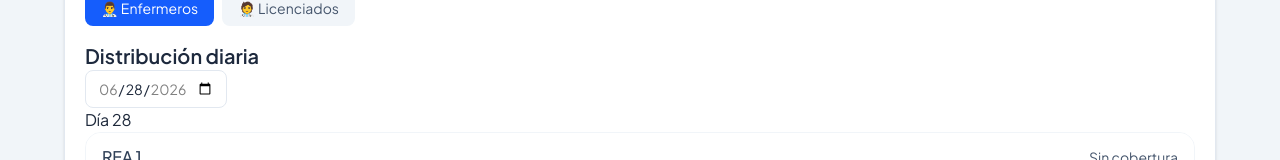
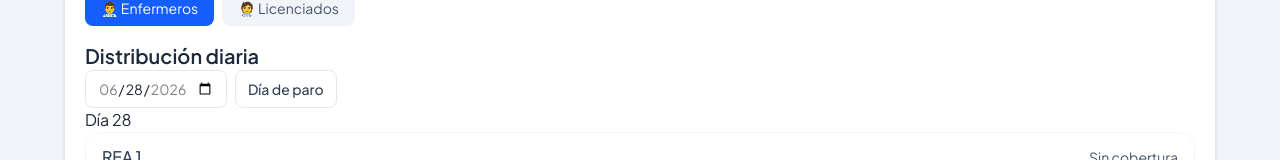
Before and after one commit to servurgs2-dev/app-rotacion-enfermeria-tarde, a React (Vite) app: page / in a window 1280 px wide. Shown: the part 189-349 px from the top of the page. Built offline with nearby package versions, Linux system fonts and the light colour scheme; no server answers; the database is empty.

Commit message:
Feat: agregar modo dia de paro

```diff
--- a/src/App.jsx
+++ b/src/App.jsx
@@ -6,7 +6,7 @@ import Seccion from "./components/ui/Seccion";
 import Licencias from "./components/licencias/Licencias";
 import { supabase } from "./supabase";
 import { exportarPlanillaPDF, exportarCalendarioPDF } from "./utils/exportPDF";
-import { obtenerSemanasDelMes } from "./utils/fechas";
+import { keyDiaFromDate, obtenerSemanasDelMes } from "./utils/fechas";
 
 
 
@@ -48,13 +48,16 @@ const getMesData = (mes) => {
       licenciados: crearEstructuraBase()
     },
     calendario: {
+      diasParo: {},
       enfermeros: {
         cambiosDia: {},
+        cambiosParoDia: {},
         extras: {},
         noDisponibles: {}
       },
       licenciados: {
         cambiosDia: {},
+        cambiosParoDia: {},
         extras: {},
         noDisponibles: {}
       }
@@ -66,6 +69,32 @@ const getMesData = (mes) => {
 
 
 const mesData = getMesData(mesActivo);
+const diasParo = mesData.calendario?.diasParo || {};
+
+const setDiaParo = (keyDia, activo) => {
+  setEstadoPorMes(prev => {
+    const actual = prev[mesActivo] || getMesData(mesActivo);
+    const diasActuales = actual.calendario?.diasParo || {};
+    const nuevosDiasParo = { ...diasActuales };
+
+    if (activo) {
+      nuevosDiasParo[keyDia] = true;
+    } else {
+      delete nuevosDiasParo[keyDia];
+    }
+
+    return {
+      ...prev,
+      [mesActivo]: {
+        ...actual,
+        calendario: {
+          ...actual.calendario,
+          diasParo: nuevosDiasParo
+        }
+      }
+    };
+  });
+};
 
 // 🔹 PERSONAL
 const personal = mesData.personal;
@@ -496,6 +525,8 @@ return (
     mesActivo={mesActivo}
     licencias={licenciasMes}
     calendario={mesData.calendario.enfermeros}
+    esDiaParo={Boolean(diasParo[keyDiaFromDate(fecha)])}
+    setDiaParo={setDiaParo}
      onDataReady={setDataPDFEnf}
     fecha={fecha}
     setFecha={setFecha}
@@ -536,6 +567,8 @@ return (
     mesActivo={mesActivo}
     licencias={licenciasMes}
     calendario={mesData.calendario.licenciados}
+    esDiaParo={Boolean(diasParo[keyDiaFromDate(fecha)])}
+    setDiaParo={setDiaParo}
     onDataReady={setDataPDFLic}
     fecha={fecha}
     setFecha={setFecha}
--- a/src/components/calendario/CalendarioDiario.jsx
+++ b/src/components/calendario/CalendarioDiario.jsx
@@ -16,6 +16,8 @@ function CalendarioDiario({
   licencias,
   calendario,
   setCalendario,
+  esDiaParo,
+  setDiaParo,
   onDataReady,
   fecha,
   setFecha
@@ -27,6 +29,7 @@ function CalendarioDiario({
 
 const {
   cambiosDia = {},
+  cambiosParoDia = {},
   noDisponibles = {},
   extras = {}
 } = calendario || {};
@@ -39,6 +42,8 @@ const [nuevoNombre, setNuevoNombre] = useState("");
     sectoresFijos,
     sectoresCriticos,
     sectoresBajaPrioridad,
+    sectoresParo,
+    prioridadesParo,
     turnantes: turnantesLabels,
     posicionesTurnantes,
     ordenVisual
@@ -62,6 +67,8 @@ const [nuevoNombre, setNuevoNombre] = useState("");
 
 const semanaKey = semanaKeyFromDate(fecha, mesActivo);
 const keyDia = keyDiaFromDate(fecha);
+const cambiosActivos = esDiaParo ? cambiosParoDia : cambiosDia;
+const claveCambiosActivos = esDiaParo ? "cambiosParoDia" : "cambiosDia";
 const diaDelMes = fecha.getDate();
 const fechaMinima = `${mesActivo}-01`;
 const [yearMesActivo, monthMesActivo] = mesActivo.split("-").map(Number);
@@ -114,23 +121,28 @@ const estaAusente = useCallback(
 const borrarExtra = (nombre) => {
   const lista = extrasDia;
   const nuevaLista = lista.filter((e) => e?.nombre !== nombre);
-  const cambios = { ...(cambiosDia[keyDia] || {}) };
+  const limpiarCambios = (cambiosPorDia) => {
+    const cambios = { ...(cambiosPorDia[keyDia] || {}) };
 
-  Object.keys(cambios).forEach((sector) => {
-    if (cambios[sector] === nombre) {
-      delete cambios[sector];
-    }
-  });
+    Object.keys(cambios).forEach((sector) => {
+      if (normalizar(cambios[sector]) === normalizar(nombre)) {
+        delete cambios[sector];
+      }
+    });
+
+    return {
+      ...cambiosPorDia,
+      [keyDia]: cambios
+    };
+  };
 
   setCalendario({
     extras: {
       ...extras,
       [keyDia]: nuevaLista
     },
-    cambiosDia: {
-      ...cambiosDia,
-      [keyDia]: cambios
-    }
+    cambiosDia: limpiarCambios(cambiosDia),
+    cambiosParoDia: limpiarCambios(cambiosParoDia)
   });
 };
 
@@ -276,6 +288,111 @@ if (!hayHuecosFinal && sobrantes.length > 0) {
   });
 }
 
+if (esDiaParo) {
+  const candidatos = [];
+  const candidatosSet = new Set();
+  const agregarCandidato = (enfermero) => {
+    if (!enfermero || estaAusente(enfermero)) return;
+
+    const nombreNormalizado = normalizar(enfermero.nombre);
+    if (!nombreNormalizado || candidatosSet.has(nombreNormalizado)) return;
+
+    candidatosSet.add(nombreNormalizado);
+    candidatos.push(enfermero);
+  };
+
+  asignacionFinal.forEach((item) => agregarCandidato(item.enfermero));
+  extrasDia.forEach(agregarCandidato);
+
+  const usadosParo = new Set();
+  const tomarCandidato = (enfermero) => {
+    if (!enfermero) return null;
+
+    const nombreNormalizado = normalizar(enfermero.nombre);
+    if (usadosParo.has(nombreNormalizado)) return null;
+
+    usadosParo.add(nombreNormalizado);
+    return enfermero;
+  };
+  const buscarPorNombre = (nombre) =>
+    candidatos.find((enfermero) => normalizar(enfermero.nombre) === normalizar(nombre));
+  const tomarSobrante = (sectorActual) => {
+    const sectorNormalizado = normalizar(sectorActual);
+
+    for (const candidato of candidatos) {
+      const sectorReservado = reservasParo.get(normalizar(candidato.nombre));
+      if (sectorReservado && sectorReservado !== sectorNormalizado) {
+        continue;
+      }
+
+      const enfermero = tomarCandidato(candidato);
+      if (enfermero) return enfermero;
+    }
+
+    return null;
+  };
+  const cambiosParo = cambiosParoDia[keyDia] || {};
+  const reservasParo = new Map();
+
+  sectoresParo.forEach((sector) => {
+    const override = cambiosParo[normalizar(sector)];
+    const enfermero = override && override !== "__EMPTY__"
+      ? buscarPorNombre(override)
+      : null;
+    const nombreNormalizado = enfermero && normalizar(enfermero.nombre);
+
+    if (nombreNormalizado && !reservasParo.has(nombreNormalizado)) {
+      reservasParo.set(nombreNormalizado, normalizar(sector));
+    }
+  });
+
+  const asignacionParo = sectoresParo.map((sector) => {
+    const override = cambiosParo[normalizar(sector)];
+    let enfermero = null;
+
+    if (override === "__EMPTY__") {
+      return { nombre: sector, enfermero: null, tipo: "sector" };
+    }
+
+    if (override) {
+      enfermero = tomarCandidato(buscarPorNombre(override));
+    } else {
+      for (const sectorPrioritario of prioridadesParo[sector] || []) {
+        const candidatoPrioritario = asignacionFinal.find(
+          (item) => normalizar(item.nombre) === normalizar(sectorPrioritario)
+        )?.enfermero;
+
+        const sectorReservado = candidatoPrioritario &&
+          reservasParo.get(normalizar(candidatoPrioritario.nombre));
+
+        if (sectorReservado && sectorReservado !== normalizar(sector)) {
+          continue;
+        }
+
+        enfermero = tomarCandidato(candidatoPrioritario);
+        if (enfermero) break;
+      }
+    }
+
+    if (!enfermero) enfermero = tomarSobrante(sector);
+
+    return { nombre: sector, enfermero, tipo: "sector" };
+  });
+
+  candidatos.forEach((candidato) => {
+    const enfermero = tomarCandidato(candidato);
+    if (enfermero) {
+      asignacionParo.push({
+        nombre: "SIN ASIGNAR",
+        enfermero,
+        tipo: "sector"
+      });
+    }
+  });
+
+  return asignacionParo;
+}
+
 const resultadoOrdenado = [];
 
 ordenVisual.forEach((item) => {
@@ -301,6 +418,8 @@ ordenVisual.forEach((item) => {
 return resultadoOrdenado;
 }, [
   cambiosDia,
+  cambiosParoDia,
+  esDiaParo,
   estaAusente,
   extrasDia,
   filas,
@@ -311,6 +430,8 @@ return resultadoOrdenado;
   planilla,
   sectoresBajaPrioridad,
   sectoresCriticos,
+  sectoresParo,
+  prioridadesParo,
   semanaKey,
   turnantesLabels
 ]);
@@ -334,14 +455,14 @@ useEffect(() => {
   const handleClick = (item) => {
     if (!item.enfermero) {
       if (seleccionado) {
-        const nuevo = { ...(cambiosDia[keyDia] || {}) };
+        const nuevo = { ...(cambiosActivos[keyDia] || {}) };
 
         nuevo[normalizar(item.nombre)] = seleccionado.enfermero.nombre;
 nuevo[normalizar(seleccionado.nombre)] = "__EMPTY__";
 
       setCalendario({
-  cambiosDia: {
-    ...cambiosDia,
+  [claveCambiosActivos]: {
+    ...cambiosActivos,
     [keyDia]: nuevo
   }
 });
@@ -358,14 +479,14 @@ nuevo[normalizar(seleccionado.nombre)] = "__EMPTY__";
       return;
     }
 
-    const nuevo = { ...(cambiosDia[keyDia] || {}) };
+    const nuevo = { ...(cambiosActivos[keyDia] || {}) };
 
     nuevo[normalizar(item.nombre)] = seleccionado.enfermero.nombre;
 nuevo[normalizar(seleccionado.nombre)] = item.enfermero.nombre;
 
     setCalendario({
-  cambiosDia: {
-    ...cambiosDia,
+  [claveCambiosActivos]: {
+    ...cambiosActivos,
     [keyDia]: nuevo
   }
 });
@@ -379,6 +500,7 @@ nuevo[normalizar(seleccionado.nombre)] = item.enfermero.nombre;
   Distribución diaria
 </h2>
 
+      <div className="flex flex-wrap items-center gap-2">
       <input
   type="date"
   value={`${fecha.getFullYear()}-${String(fecha.getMonth() + 1).padStart(2, "0")}-${String(fecha.getDate()).padStart(2, "0")}`}
@@ -396,6 +518,21 @@ nuevo[normalizar(seleccionado.nombre)] = item.enfermero.nombre;
     setFecha(new Date(y, m - 1, d, 12));
   }}
 />
+      <button
+        type="button"
+        onClick={() => {
+          setSeleccionado(null);
+          setDiaParo(keyDia, !esDiaParo);
+        }}
+        className={`rounded-lg px-3 py-2 text-sm font-medium transition-colors ${
+          esDiaParo
+            ? "bg-amber-600 text-white"
+            : "border border-slate-200 bg-white text-slate-700 hover:bg-slate-50"
+        }`}
+      >
+        Día de paro
+      </button>
+      </div>
 
       <h3>Día {fecha.getDate()}</h3>
 
--- a/src/data/sectores.js
+++ b/src/data/sectores.js
@@ -12,6 +12,24 @@ export const configuracionSectores = {
       "8-13", "4-7", "SILLÓN 1", "14-19", "20-22-24", "SM"
     ],
     sectoresBajaPrioridad: ["REA 2", "PRE INT 2", "EXPLORA 2", "SILLON 2"],
+    sectoresParo: [
+      "1 al 3 + 19 al 22",
+      "4 al 10",
+      "11 al 18",
+      "23 al 30",
+      "Explora",
+      "Sillones",
+      "Rea"
+    ],
+    prioridadesParo: {
+      "1 al 3 + 19 al 22": ["1-3 + 21", "20-22-24"],
+      "4 al 10": ["4-7", "8-13"],
+      "11 al 18": ["14-19", "8-13"],
+      "23 al 30": ["DX 25-30", "20-22-24"],
+      Explora: ["EXPLORA 1", "EXPLORA 2"],
+      Sillones: ["SILLÓN 1", "SILLON 2"],
+      Rea: ["REA 1", "REA 2"]
+    },
     ordenVisual: [
       "REA 1", "REA 2", "DIVIDER",
       "1-3 + 21", "4-7", "8-13", "14-19", "20-22-24", "DX 25-30", "DIVIDER",
@@ -35,6 +53,20 @@ export const configuracionSectores = {
     posicionesTurnantes: [1, 7, 10],
     sectoresCriticos: ["Triage 1", "Estabiliza", "Reanimación + Sillones"],
     sectoresBajaPrioridad: ["Observación 2", "Preinternación", "Salud Mental"],
+    sectoresParo: [
+      "Triage",
+      "Reanimación + Sillones",
+      "Observación 1",
+      "Observación 2",
+      "SM + Preinternación"
+    ],
+    prioridadesParo: {
+      Triage: ["Triage 1", "Triage 2"],
+      "Reanimación + Sillones": ["Reanimación + Sillones", "Estabiliza"],
+      "Observación 1": ["Observación 1"],
+      "Observación 2": ["Observación 2"],
+      "SM + Preinternación": ["Salud Mental", "Preinternación"]
+    },
     ordenVisual: [
       "Triage 1", "Triage 2", "DIVIDER",
       "Estabiliza", "Reanimación + Sillones", "DIVIDER",
```
